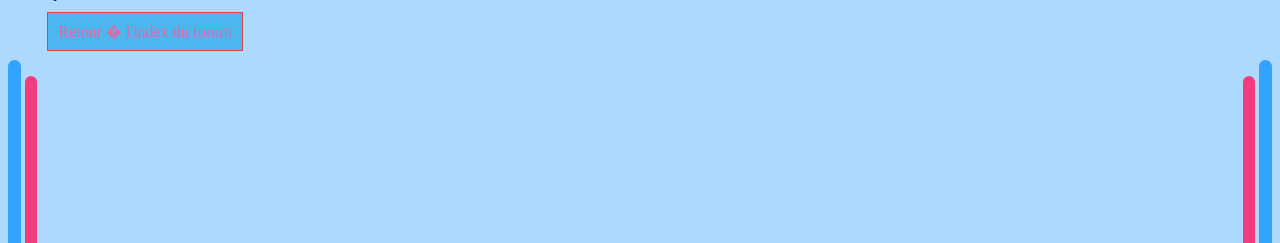
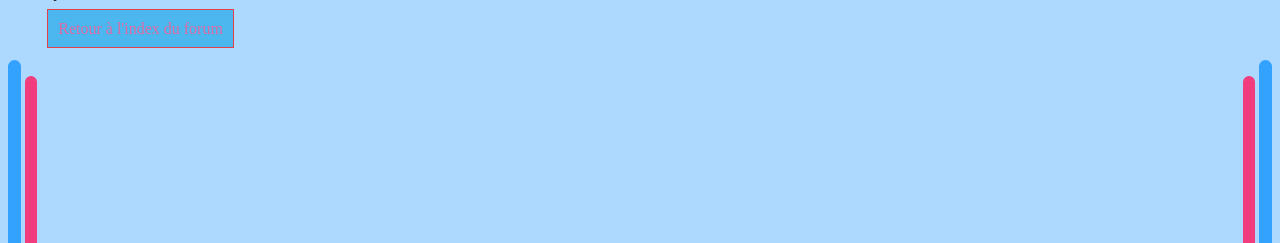
Before and after one commit to fleund/agon, a PHP site: page /lire_sujet.php in a window 1280 px wide. Shown: the part 190-433 px from the top of the page. Run offline with PHP 8.4, Linux system fonts and the light colour scheme.

Commit message:
Update lire_sujet.php

```diff
--- a/lire_sujet.php
+++ b/lire_sujet.php
@@ -66,12 +66,12 @@
             ?>
                 </table>
         <br/><br/>
-        <a class="bouton_forum" href="repondre.php?id_topic=<?php echo $_GET['id_topic']; ?> ">R�pondre</a>
+        <a class="bouton_forum" href="repondre.php?id_topic=<?php echo $_GET['id_topic']; ?> ">Répondre</a>
         <?php
             }
         ?>
         <br/><br/>
-        <a class="bouton_forum" href="index.php">Retour � l'index du forum </a>
+        <a class="bouton_forum" href="index.php">Retour à l'index du forum </a>
 
 
     </body>
```
